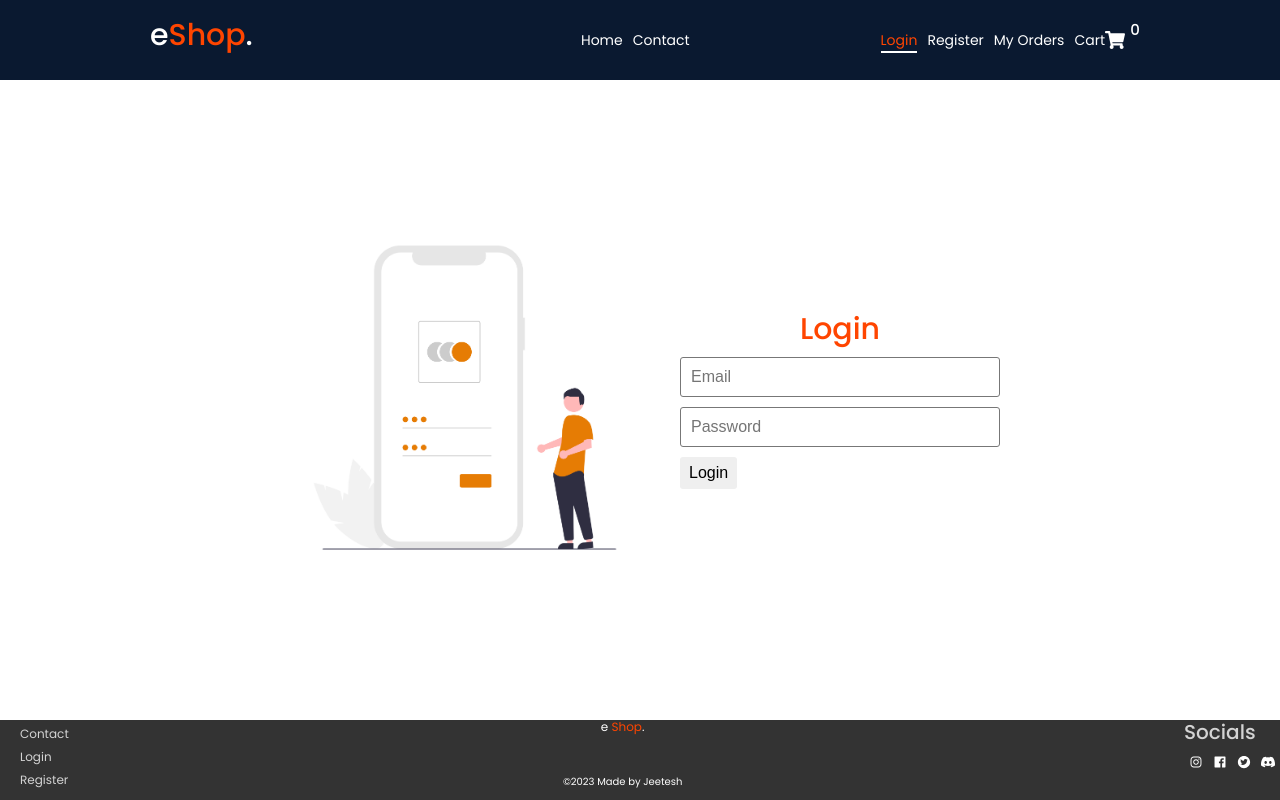
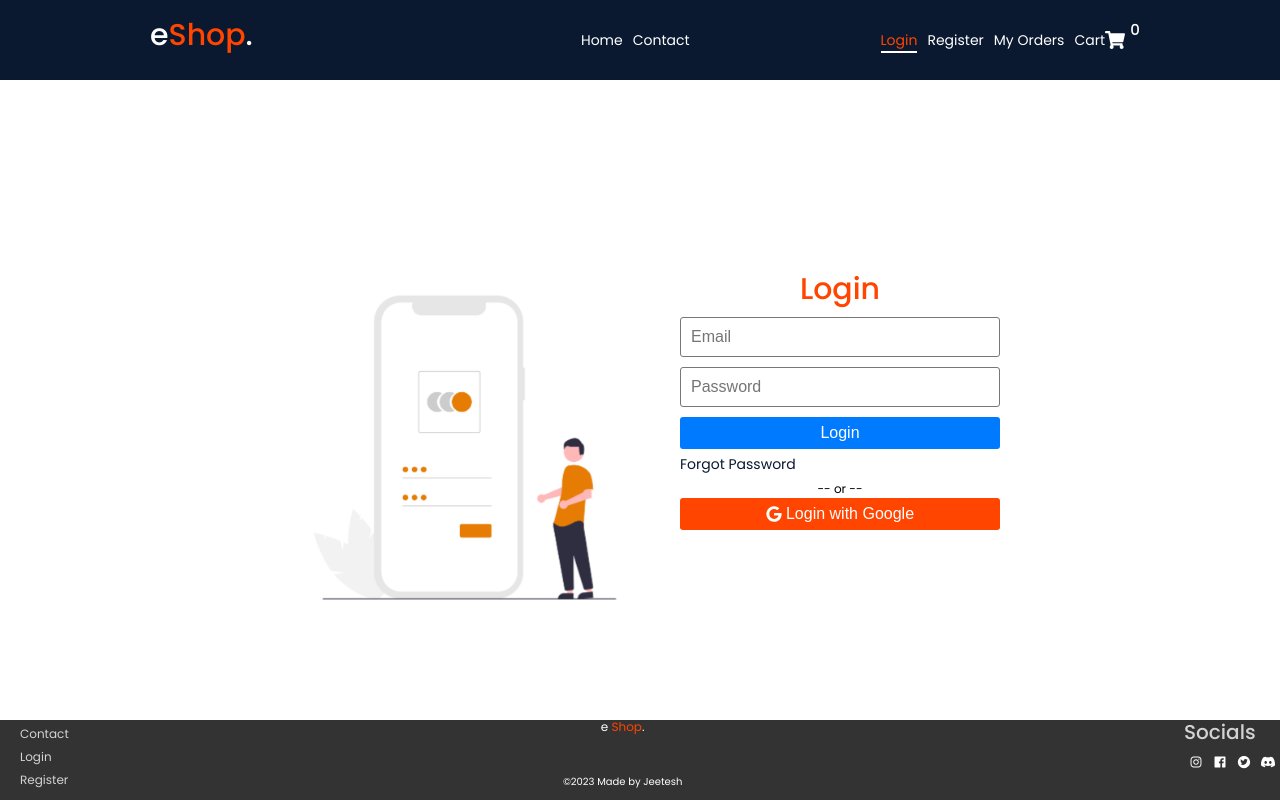
Before and after one commit to Jeetku/eShop, a React (Create React App) app: page /login in a window 1280 px wide. Built offline with nearby package versions, Linux system fonts and the light colour scheme.

Commit message:
Login Page

```diff
--- a/src/pages/auth/Auth.css
+++ b/src/pages/auth/Auth.css
@@ -18,6 +18,12 @@
   padding: 1.5rem;
   animation: slide-up 0.5s ease;
 }
+.link {
+  display: flex;
+  justify-content: space-between;
+  margin: 5px 0;
+}
+
 form input[type="text"],
 input[type="email"],
 input[type="password"] {
@@ -31,7 +37,36 @@ input[type="password"] {
   border-radius: 3px;
   outline: none;
 }
-.links {
+button {
+  gap: 4px;
 }
-.register {
+
+h5 {
+  color: black;
+  text-align: center;
+  font-weight: normal;
+  font-size: 12px;
 }
+
+@keyframes slide-up {
+  0% {
+    transform: translateY(-5rem);
+  }
+  100% {
+    transform: translateY(0);
+  }
+}
+@keyframes slide-down {
+  0% {
+    transform: translateY(5rem);
+  }
+  100% {
+    transform: translateY(0);
+  }
+}
+
+@media screen and (max-width: 700px) {
+  .img {
+    display: none;
+  }
+}
--- a/src/pages/auth/Login.jsx
+++ b/src/pages/auth/Login.jsx
@@ -1,6 +1,8 @@
 import React from "react";
 import "./Auth.css";
 import loginImage from "../../assets/login.png";
+import { Link } from "react-router-dom";
+import { FaGoogle } from "react-icons/fa";
 
 const Login = () => {
   return (
@@ -13,8 +15,15 @@ const Login = () => {
         <form>
           <input type="email" placeholder="Email" required />
           <input type="password" placeholder="Password" required />
-          <button className="--btn">Login</button>
+          <button className="--btn --btn-primary --btn-block">Login</button>
+          <div className="link">
+            <Link to="/reset">Forgot Password</Link>
+          </div>
+          <h5>-- or --</h5>
         </form>
+        <button className="--btn --btn-danger --btn-block">
+          <FaGoogle color="#fff" /> Login with Google
+        </button>
       </div>
     </section>
   );
```
